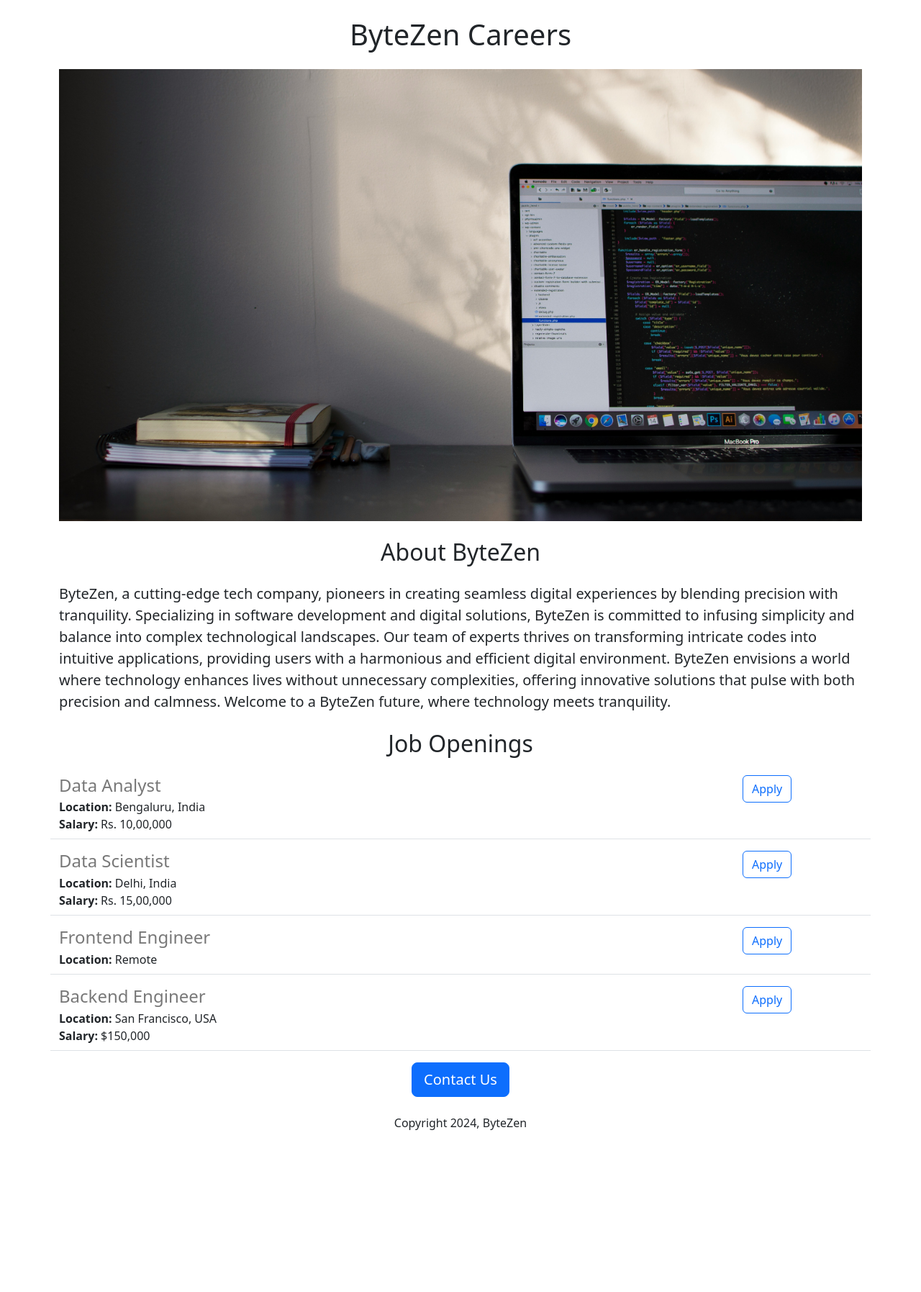
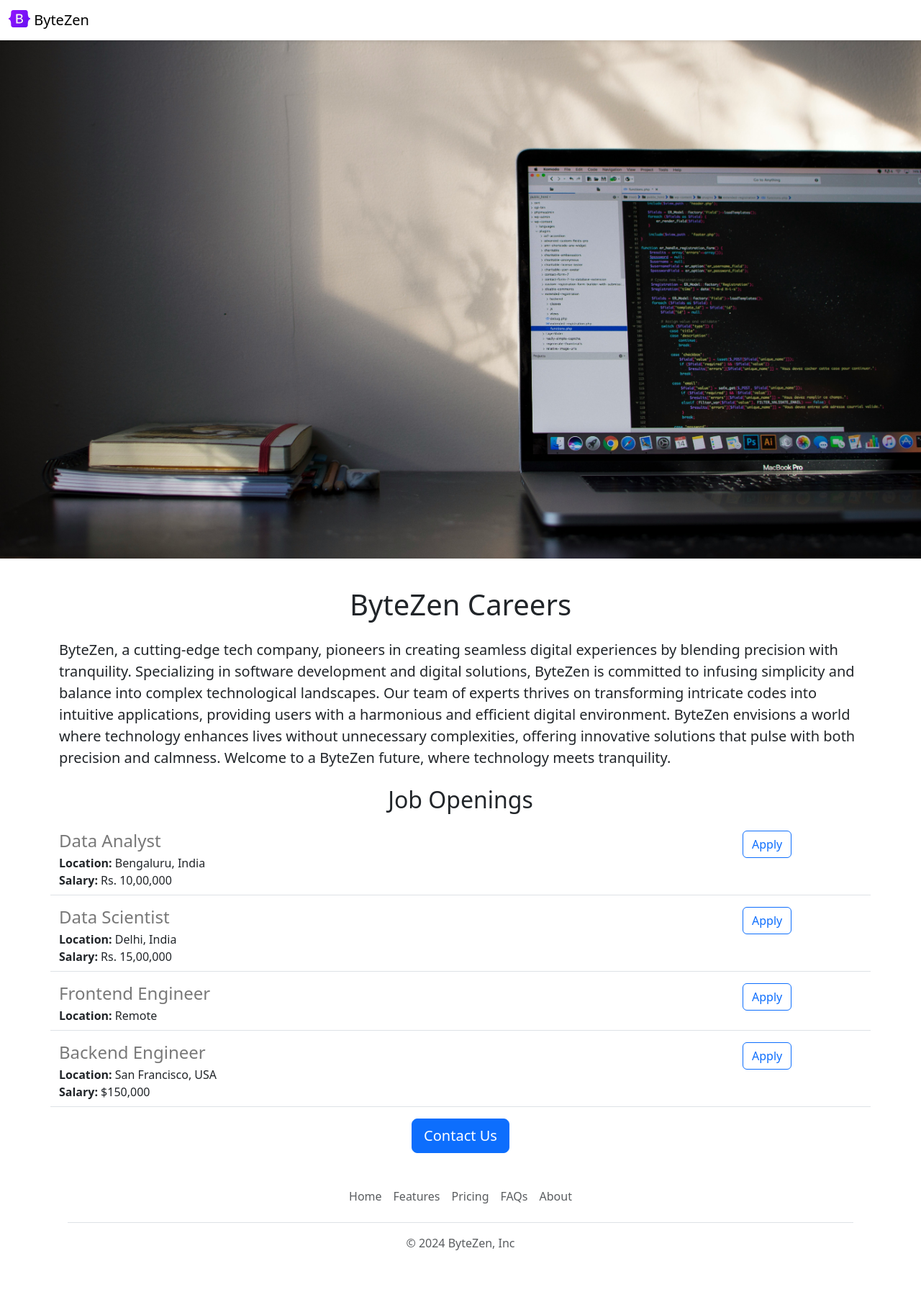
Before and after one commit to jayelcee/bytezen-careers-website, a Flask app: page / in a window 1280 px wide. Shown: the whole page at 72% size. Before the commit the page ends 1570 px from the top, so only its background shows below. Run offline with Flask 3, Linux system fonts and the light colour scheme.

Commit message:
enhanced layout

```diff
--- /dev/null
+++ b/templates/footer.html
@@ -0,0 +1,12 @@
+<div class="container">
+  <footer class="py-3 my-4">
+    <ul class="nav justify-content-center border-bottom pb-3 mb-3">
+      <li class="nav-item"><a href="#" class="nav-link px-2 text-body-secondary">Home</a></li>
+      <li class="nav-item"><a href="#" class="nav-link px-2 text-body-secondary">Features</a></li>
+      <li class="nav-item"><a href="#" class="nav-link px-2 text-body-secondary">Pricing</a></li>
+      <li class="nav-item"><a href="#" class="nav-link px-2 text-body-secondary">FAQs</a></li>
+      <li class="nav-item"><a href="#" class="nav-link px-2 text-body-secondary">About</a></li>
+    </ul>
+    <p class="text-center text-body-secondary">&copy; 2024 ByteZen, Inc</p>
+  </footer>
+</div>
--- a/templates/home.html
+++ b/templates/home.html
@@ -9,14 +9,15 @@
       #banner {
         width: 100%;
         object-fit: cover;
+        margin-bottom: 16px;
       }
     </style>
   </head>
   <body>
+    {% include 'nav.html' %}
+    <img class = "img-fluid" id = "banner" src = "https://7d2ac619-79c1-4927-9088-5cdf6bd782d6-00-271gh9pkl7zr9.pike.replit.dev/static/banner.jpg">
     <div class = "container">
     <h1 class = "text-center mt-4 mb-4">{{company_name}} Careers</h1>
-    <img class = "img-fluid" id = "banner" src = "https://7d2ac619-79c1-4927-9088-5cdf6bd782d6-00-271gh9pkl7zr9.pike.replit.dev/static/banner.jpg">
-    <h2 class = "text-center mt-4 mb-4">About ByteZen</h2>
     <p class = "lead">
       ByteZen, a cutting-edge tech company, pioneers in creating seamless digital experiences by blending precision with tranquility. Specializing in software development and digital solutions, ByteZen is committed to infusing simplicity and balance into complex technological landscapes. Our team of experts thrives on transforming intricate codes into intuitive applications, providing users with a harmonious and efficient digital environment. ByteZen envisions a world where technology enhances lives without unnecessary complexities, offering innovative solutions that pulse with both precision and calmness. Welcome to a ByteZen future, where technology meets tranquility.
     </p>
@@ -28,7 +29,7 @@
     </div>
     <div class = "text-center">
       <button class = "btn btn-primary btn-lg">Contact Us</button>
-      <p class = "mt-4 mb-4">Copyright 2024, ByteZen</p>
     </div>
+      {% include 'footer.html' %}
   </body>
 </html>
--- /dev/null
+++ b/templates/nav.html
@@ -0,0 +1,9 @@
+<nav class="navbar shadow-sm fixed-top bg-white">
+  <div class="container-fluid">
+    <a class="navbar-brand" href="#">
+      <img src="/static/logo.svg" alt="" width="30" height="24" class="d-inline-block align-text-top">
+      ByteZen
+    </a>
+  </div>
+</nav>
+<div style = "height:56px"></div>
```
Also changed, not shown: static/logo.svg (added).
